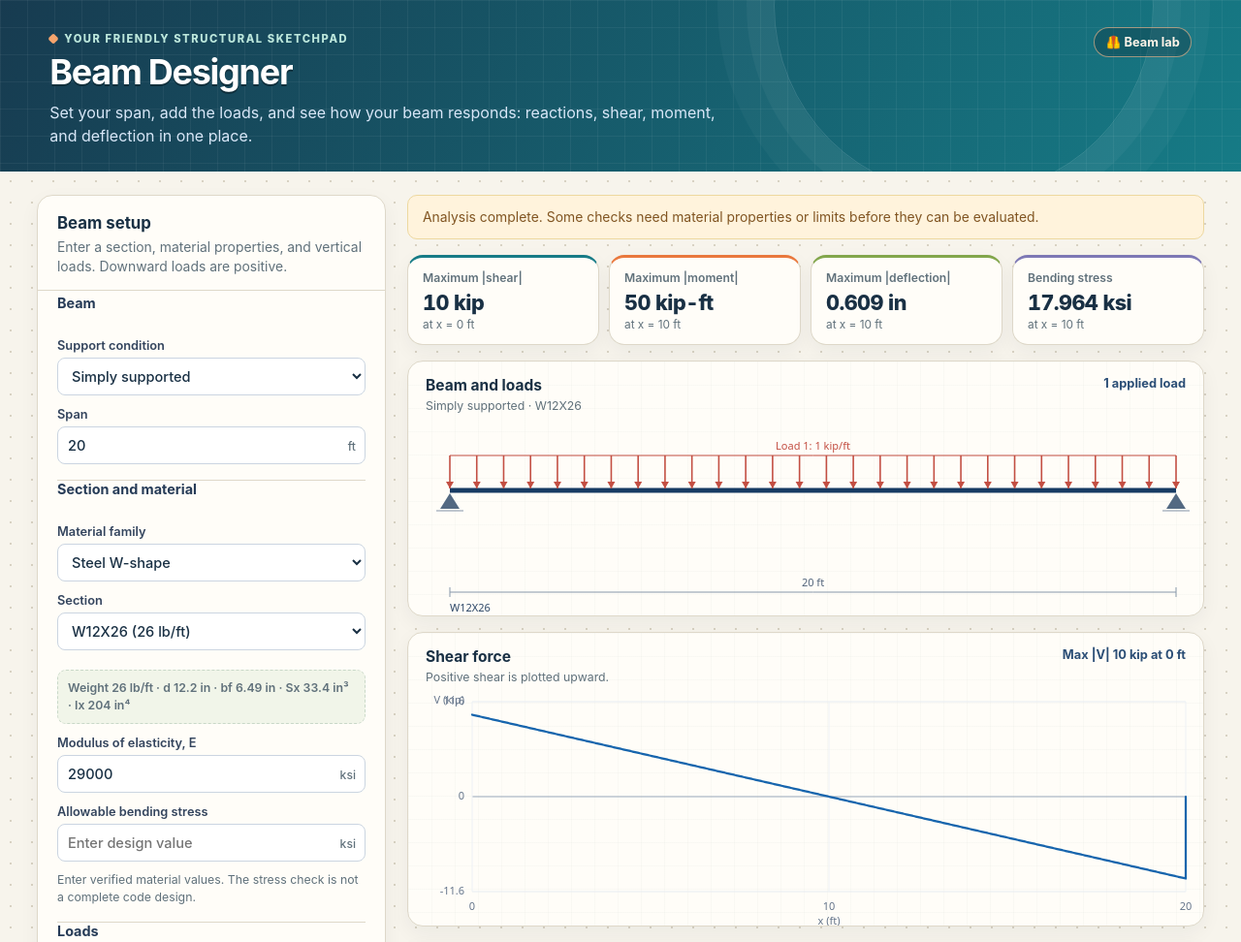
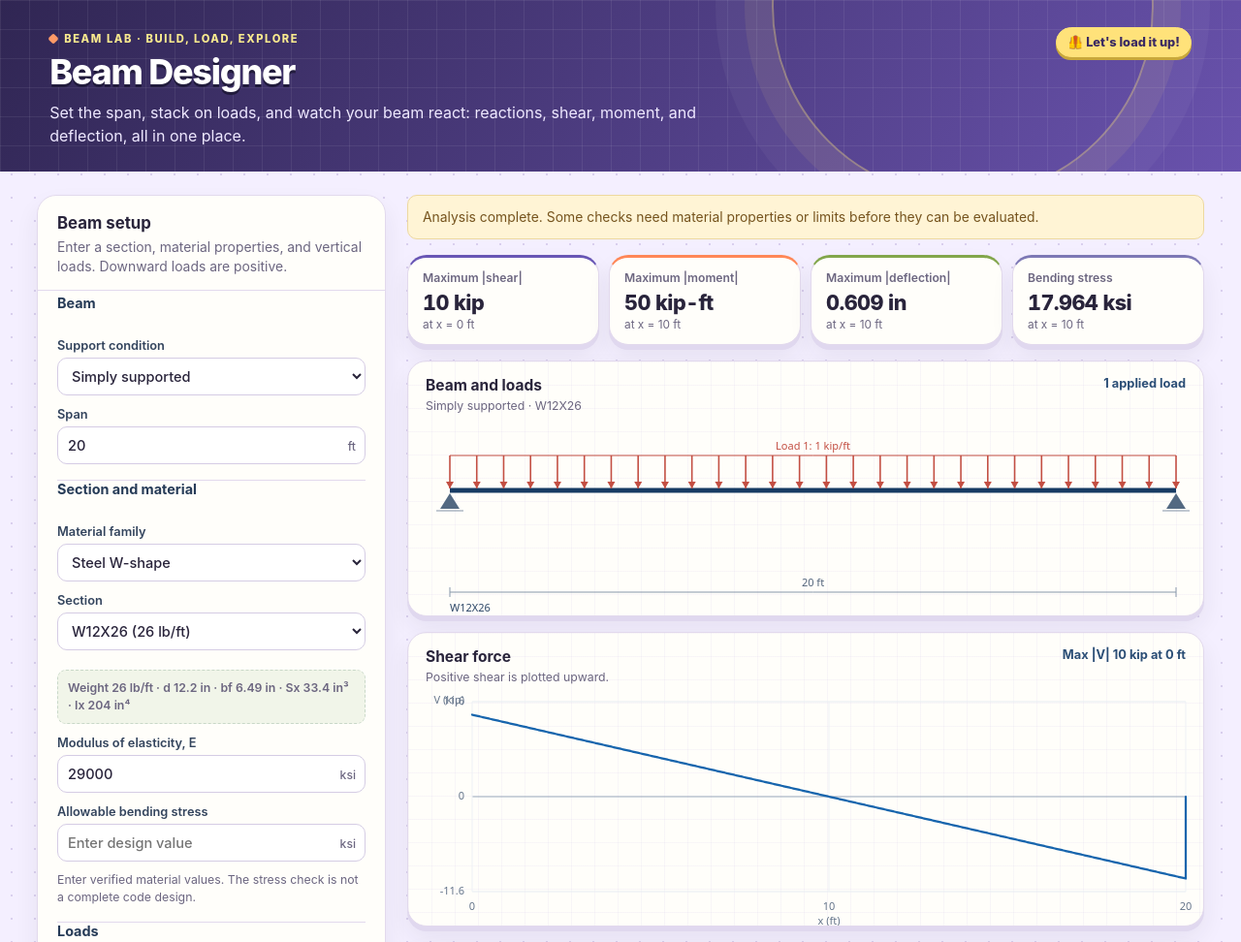
Before and after one commit to Coffierobert/beam-app, a plain HTML site: page index.html in a window 1280 px wide. Shown: the top 972 px of the page at 97% size. Drawn offline with Linux system fonts and the light colour scheme.

Commit message:
Finalize Beam Designer app and prompt log

```diff
--- a/index.html
+++ b/index.html
@@ -3,31 +3,31 @@
   <head>
     <meta charset="utf-8">
     <meta name="viewport" content="width=device-width, initial-scale=1">
-    <meta name="theme-color" content="#f7f4ec">
+    <meta name="theme-color" content="#f4efff">
     <title>Beam Designer</title>
     <style>
       :root {
         color-scheme: light;
-        font-family: Inter, ui-sans-serif, system-ui, -apple-system, BlinkMacSystemFont, "Segoe UI", sans-serif;
-        color: #193044;
-        background: #f7f4ec;
+        font-family: "Avenir Next", ui-rounded, Inter, ui-sans-serif, system-ui, -apple-system, BlinkMacSystemFont, "Segoe UI", sans-serif;
+        color: #29243b;
+        background: #f4efff;
         font-synthesis: none;
         text-rendering: optimizeLegibility;
-        --ink: #193044;
-        --muted: #60717b;
-        --line: #ded8c9;
-        --blue: #167b86;
-        --blue-dark: #105d66;
-        --blue-soft: #e6f3f1;
-        --accent: #e9783d;
-        --accent-dark: #c85c29;
+        --ink: #29243b;
+        --muted: #6c6680;
+        --line: #e2d9ed;
+        --blue: #6856b5;
+        --blue-dark: #504090;
+        --blue-soft: #efeaff;
+        --accent: #ff8757;
+        --accent-dark: #e2673c;
         --green: #287348;
         --green-soft: #eaf5e9;
         --red: #a33131;
         --red-soft: #fff0ef;
-        --amber: #815522;
-        --amber-soft: #fff3dc;
-        --card: #fffdf8;
+        --amber: #76541e;
+        --amber-soft: #fff4d5;
+        --card: #fffefa;
       }
 
       * {
@@ -37,9 +37,9 @@
       body {
         margin: 0;
         min-width: 320px;
-        background-color: #f7f4ec;
-        background-image: radial-gradient(#d8d2c3 0.75px, transparent 0.75px);
-        background-size: 22px 22px;
+        background-color: #f4efff;
+        background-image: radial-gradient(#d9cfee 0.9px, transparent 0.9px);
+        background-size: 24px 24px;
       }
 
       button,
@@ -58,12 +58,12 @@
         isolation: isolate;
         padding: 28px clamp(18px, 4vw, 56px) 25px;
         color: #fff;
-        background-color: #174c58;
+        background-color: #423278;
         background-image:
-          linear-gradient(#ffffff0d 1px, transparent 1px),
-          linear-gradient(90deg, #ffffff0d 1px, transparent 1px),
-          linear-gradient(120deg, #173b50, #167b86);
-        background-size: 28px 28px, 28px 28px, cover;
+          linear-gradient(#ffffff12 1px, transparent 1px),
+          linear-gradient(90deg, #ffffff12 1px, transparent 1px),
+          linear-gradient(125deg, #302653, #6952ad);
+        background-size: 30px 30px, 30px 30px, cover;
       }
 
       .page-header::after {
@@ -73,9 +73,9 @@
         right: 7%;
         width: 390px;
         height: 390px;
-        border: 1px solid #ffffff24;
+        border: 2px solid #f6df8066;
         border-radius: 50%;
-        box-shadow: 0 0 0 28px #ffffff0a, 0 0 0 58px #ffffff08;
+        box-shadow: 0 0 0 28px #f6df8014, 0 0 0 58px #ffffff0a;
         content: "";
         pointer-events: none;
       }
@@ -94,12 +94,17 @@
         gap: 20px;
       }
 
+      .header-inner {
+        position: relative;
+        z-index: 1;
+      }
+
       .brand-kicker {
         display: inline-flex;
         align-items: center;
         gap: 7px;
         margin-bottom: 5px;
-        color: #bce7dc;
+        color: #f8e98e;
         font-size: 0.7rem;
         font-weight: 800;
         letter-spacing: 0.14em;
@@ -110,7 +115,7 @@
         width: 8px;
         height: 8px;
         border-radius: 2px;
-        background: #f5a46d;
+        background: #ff9a67;
         content: "";
         transform: rotate(45deg);
       }
@@ -118,26 +123,28 @@
       h1 {
         margin: 0;
         font-size: clamp(1.7rem, 3vw, 2.25rem);
+        font-weight: 850;
         letter-spacing: -0.035em;
-        text-shadow: 0 2px 0 #102f3b;
+        text-shadow: 0 3px 0 #211b3c;
       }
 
       .page-header p {
         max-width: 690px;
         margin: 8px 0 0;
-        color: #d8e7f8;
+        color: #eee8ff;
         line-height: 1.5;
       }
 
       .header-tag {
         padding: 7px 11px;
-        border: 1px solid #ffc08f99;
+        border: 1px solid #ffe27a;
         border-radius: 999px;
-        color: #fff4e8;
-        background: #102f3b55;
+        color: #3a2a62;
+        background: #ffe27a;
         font-size: 0.8rem;
-        font-weight: 700;
+        font-weight: 800;
         white-space: nowrap;
+        box-shadow: 0 3px 0 #c9a83b;
       }
 
       main {
@@ -153,9 +160,9 @@
       .plot-card,
       .summary-card {
         border: 1px solid var(--line);
-        border-radius: 16px;
+        border-radius: 20px;
         background: var(--card);
-        box-shadow: 0 7px 20px #1930440d;
+        box-shadow: 0 5px 0 #e0d8ef, 0 12px 24px #29243b12;
       }
 
       .controls {
@@ -238,8 +245,8 @@
         min-width: 0;
         height: 39px;
         padding: 8px 10px;
-        border: 1px solid #cbd5e1;
-        border-radius: 8px;
+        border: 1px solid #d5cce4;
+        border-radius: 10px;
         color: var(--ink);
         background: #fff;
         font-size: 0.91rem;
@@ -382,9 +389,9 @@
         justify-content: center;
         min-height: 39px;
         padding: 8px 12px;
-        border: 1px solid #b8cfc9;
-        border-radius: 8px;
-        color: #155e66;
+        border: 1px solid #c9bee4;
+        border-radius: 10px;
+        color: #51418e;
         background: #fffdf8;
         font-size: 0.84rem;
         font-weight: 680;
@@ -392,7 +399,7 @@
       }
 
       .button:hover {
-        background: #eaf5f2;
+        background: #f3efff;
         box-shadow: 0 3px 8px #19304414;
         transform: translateY(-1px);
       }
@@ -404,10 +411,13 @@
         color: #fff;
         background: var(--accent);
         font-size: 0.94rem;
+        box-shadow: 0 4px 0 #ce603a;
       }
 
       .button.primary:hover {
         background: var(--accent-dark);
+        box-shadow: 0 3px 0 #b94c2b;
+        transform: translateY(1px);
       }
 
       .button.text {
@@ -431,10 +441,10 @@
 
       .status {
         padding: 12px 15px;
-        border: 1px solid #bbdcd4;
+        border: 1px solid #d3c7f1;
         border-radius: 10px;
-        color: #205a5a;
-        background: #edf7f0;
+        color: #51418e;
+        background: #f0ecff;
         font-size: 0.87rem;
         line-height: 1.45;
       }
@@ -511,7 +521,7 @@
 
       .plot-card {
         overflow: hidden;
-        background-image: linear-gradient(#d7dfd422 1px, transparent 1px), linear-gradient(90deg, #d7dfd422 1px, transparent 1px);
+        background-image: linear-gradient(#d7cdeb2b 1px, transparent 1px), linear-gradient(90deg, #d7cdeb2b 1px, transparent 1px);
         background-size: 24px 24px;
       }
 
@@ -623,11 +633,11 @@
 
       .safety-note {
         padding: 12px 15px;
-        border: 1px solid #f1d3a8;
+        border: 1px solid #f3d9a1;
         border-left: 4px solid var(--accent);
         border-radius: 9px;
-        color: #735324;
-        background: #fff6e8;
+        color: #725326;
+        background: #fff7e2;
         font-size: 0.79rem;
         line-height: 1.5;
       }
@@ -701,11 +711,11 @@
     <header class="page-header">
       <div class="header-inner brand-row">
         <div>
-          <div class="brand-kicker">Your friendly structural sketchpad</div>
+          <div class="brand-kicker">Beam lab · build, load, explore</div>
           <h1>Beam Designer</h1>
-          <p>Set your span, add the loads, and see how your beam responds: reactions, shear, moment, and deflection in one place.</p>
+          <p>Set the span, stack on loads, and watch your beam react: reactions, shear, moment, and deflection, all in one place.</p>
         </div>
-        <span class="header-tag"><span aria-hidden="true">🦺</span> Beam lab</span>
+        <span class="header-tag"><span aria-hidden="true">🦺</span> Let's load it up!</span>
       </div>
     </header>
 
```
Also changed, not shown: 1 other file.
